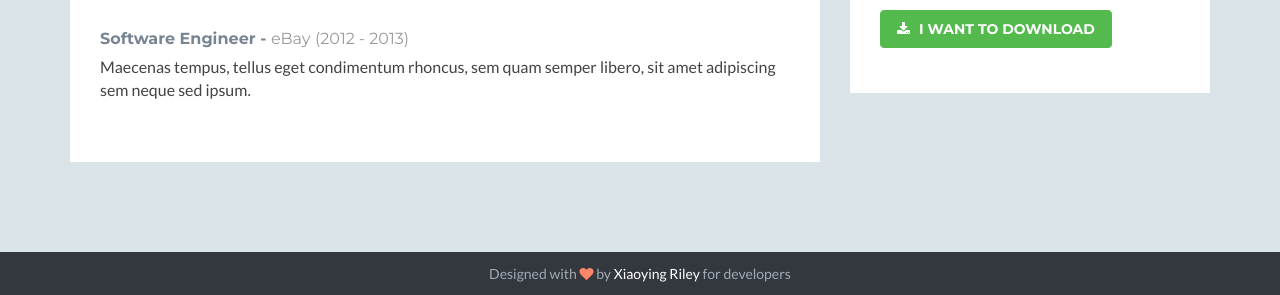
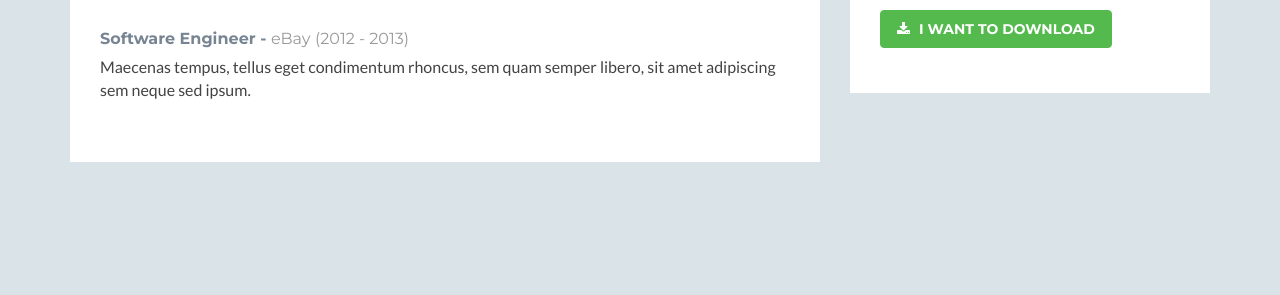
Before and after one commit to ilyayoujnng/ilyayoujnng.github.io, a plain HTML site: page index.html in a window 1280 px wide. Shown: the part 3268-3563 px from the top of the page. After the commit the page ends 3520 px from the top, so only its background shows below. Drawn offline with Linux system fonts and the light colour scheme; a script that the page names is missing.

Commit message:
init commit

```diff
--- a/index.html
+++ b/index.html
@@ -360,12 +360,12 @@
     </div><!--//masonry-->
 
     <!-- ******FOOTER****** -->
-    <footer class="footer">
+    <!--<footer class="footer">
         <div class="container text-center">
                 <!--/* This template is released under the Creative Commons Attribution 3.0 License. Please keep the attribution link below when using for your own project. Thank you for your support. :) If you'd like to use the template without the attribution, you can check out other license options via our website: themes.3rdwavemedia.com */-->
-                <small class="copyright">Designed with <i class="fa fa-heart"></i> by <a href="http://themes.3rdwavemedia.com" target="_blank">Xiaoying Riley</a> for developers</small>
+            <!--    <small class="copyright">Designed with <i class="fa fa-heart"></i> by <a href="http://themes.3rdwavemedia.com" target="_blank">Xiaoying Riley</a> for developers</small>
         </div><!--//container-->
-    </footer><!--//footer-->
+    <!--</footer><!--//footer-->
 
     <!-- Javascript -->
     <script type="text/javascript" src="assets/plugins/jquery-1.11.3.min.js"></script>
```
